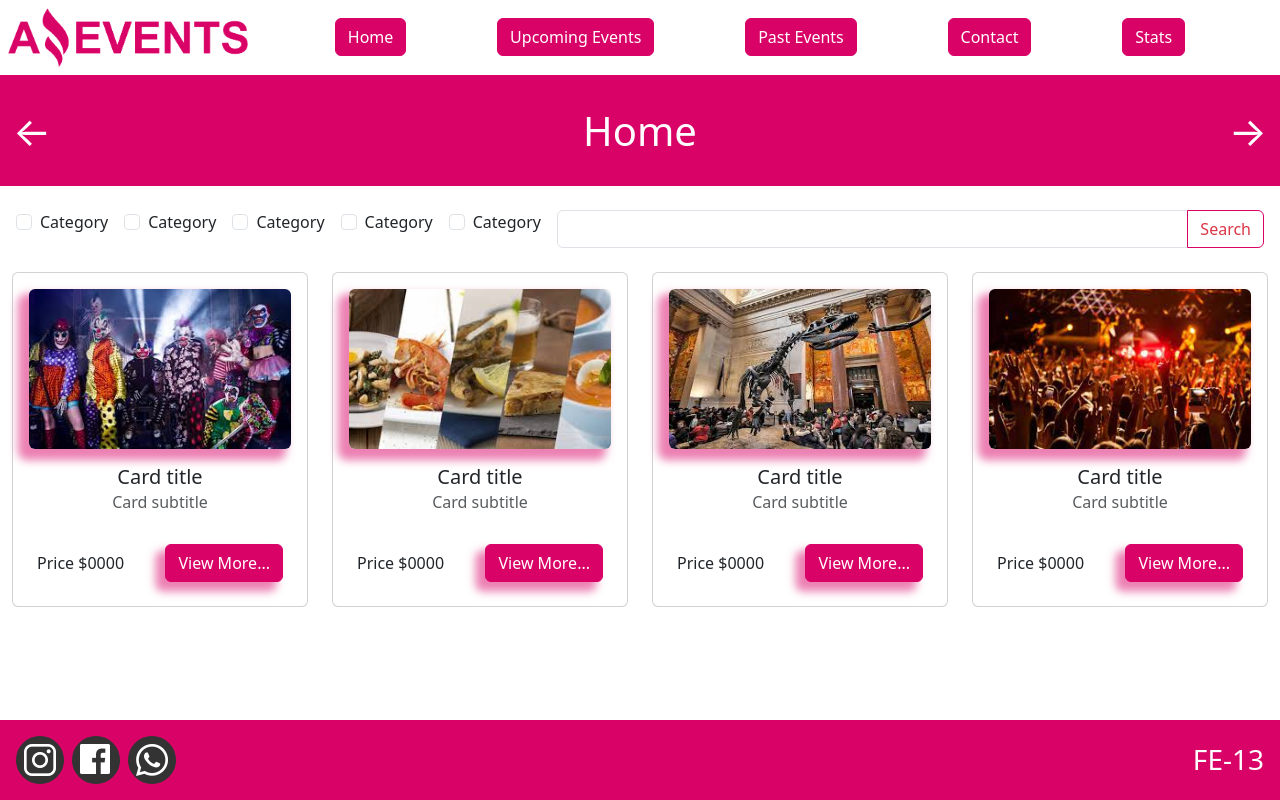
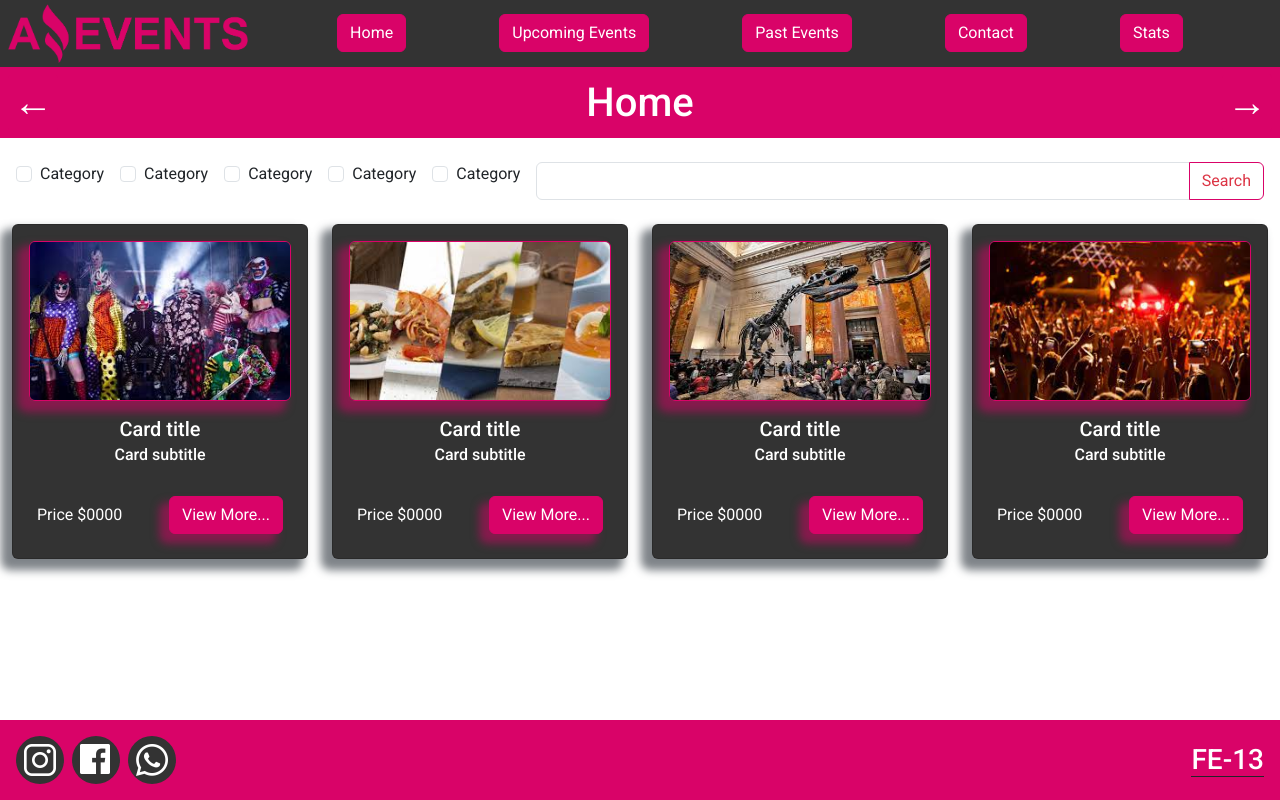
Before and after one commit to lazaronazareno/mindhub, a plain HTML site: page JS-01_Lazaro_Vega_Task/index.html in a window 1280 px wide. Drawn offline with nearby package versions, Linux system fonts and the light colour scheme.

Commit message:
header bg, card hover animation, sizing

```diff
--- a/JS-01_Lazaro_Vega_Task/index.html
+++ b/JS-01_Lazaro_Vega_Task/index.html
@@ -5,6 +5,10 @@
     <meta charset="UTF-8">
     <meta http-equiv="X-UA-Compatible" content="IE=edge">
     <meta name="viewport" content="width=device-width, initial-scale=1.0">
+    <link rel="preconnect" href="https://fonts.googleapis.com">
+    <link rel="preconnect" href="https://fonts.gstatic.com" crossorigin>
+    <link href="https://fonts.googleapis.com/css2?family=Roboto:ital,wght@0,400;0,500;0,700;1,400;1,700&display=swap"
+      rel="stylesheet">
     <link href="https://cdn.jsdelivr.net/npm/bootstrap@5.3.0-alpha1/dist/css/bootstrap.min.css" rel="stylesheet"
       integrity="sha384-GLhlTQ8iRABdZLl6O3oVMWSktQOp6b7In1Zl3/Jr59b6EGGoI1aFkw7cmDA6j6gD" crossorigin="anonymous">
     <link rel="stylesheet" href="styles.css">
@@ -14,7 +18,7 @@
   <body>
     <main class="d-flex flex-column vh-100">
       <header
-        class="container-fluid d-flex flex-column flex-md-row justify-content-between align-items-center px-0 px-sm-2 py-2 border-bottom border-danger">
+        class="container-fluid bg-dark text-white d-flex flex-column flex-md-row justify-content-between align-items-center px-0 px-sm-2 py-1 border-bottom border-danger">
         <img class="ratio ratio-21x9" style="width:15rem;" src="./assets/Logo_Amazing_Events.png"
           alt="Amazing Events Logo">
         <nav class="flex-grow-1">
@@ -37,7 +41,7 @@
           </ul>
         </nav>
       </header>
-      <section class="d-flex justify-content-between align-items-center bg-danger py-4 px-2">
+      <section class="d-flex justify-content-between align-items-center bg-danger py-1 px-2 ">
         <a href="./past-events.html" class="btn btn-danger p-0 px-1"><span class="fs-1">&larr;</span></a>
         <h1 class="text-white">Home</h1>
         <a href="./upcoming-events.html" class="btn btn-danger p-0 px-1"><span class="fs-1">&rarr;</span></a>
@@ -72,11 +76,11 @@
         </form>
         <div class="row row-cols-1 row-cols-lg-4 row-cols-md-2 g-4 m-0">
           <div class="col">
-            <div class="card p-3">
+            <div class="card bg-dark text-white p-3">
               <img src="./assets/Costume_Party.jpg" class="card-img-top rounded" alt="...">
               <div class="card-body text-center">
                 <h5 class="card-title">Card title</h5>
-                <h6 class="card-subtitle mb-2 text-muted">Card subtitle</h6>
+                <h6 class="card-subtitle mb-2 text-white">Card subtitle</h6>
               </div>
               <div class="d-flex justify-content-between align-items-center p-2">
                 <span>Price $0000</span>
@@ -85,11 +89,11 @@
             </div>
           </div>
           <div class="col">
-            <div class="card p-3">
+            <div class="card bg-dark text-white p-3">
               <img src="./assets/Food_Fair.jpg" class="card-img-top rounded" alt="...">
               <div class="card-body text-center">
                 <h5 class="card-title">Card title</h5>
-                <h6 class="card-subtitle mb-2 text-muted">Card subtitle</h6>
+                <h6 class="card-subtitle mb-2 text-white">Card subtitle</h6>
               </div>
               <div class="d-flex justify-content-between align-items-center p-2">
                 <span>Price $0000</span>
@@ -98,11 +102,11 @@
             </div>
           </div>
           <div class="col">
-            <div class="card p-3">
+            <div class="card bg-dark text-white p-3">
               <img src="./assets/Museum_Tour.jpg" class="card-img-top rounded" alt="...">
               <div class="card-body text-center">
                 <h5 class="card-title">Card title</h5>
-                <h6 class="card-subtitle mb-2 text-muted">Card subtitle</h6>
+                <h6 class="card-subtitle mb-2 text-white">Card subtitle</h6>
               </div>
               <div class="d-flex justify-content-between align-items-center p-2">
                 <span>Price $0000</span>
@@ -111,11 +115,11 @@
             </div>
           </div>
           <div class="col">
-            <div class="card p-3">
+            <div class="card bg-dark text-white p-3">
               <img src="./assets/Music_Concert.jpg" class="card-img-top rounded" alt="...">
               <div class="card-body text-center">
                 <h5 class="card-title">Card title</h5>
-                <h6 class="card-subtitle mb-2 text-muted">Card subtitle</h6>
+                <h6 class="card-subtitle mb-2 text-white">Card subtitle</h6>
               </div>
               <div class="d-flex justify-content-between align-items-center p-2">
                 <span>Price $0000</span>
@@ -140,7 +144,7 @@
             <img style="width: 2rem;" src="./assets/whatsapp.png" alt="whatsapp">
           </a>
         </nav>
-        <h3 class="text-white">FE-13</h3>
+        <h3 class="text-white border-bottom border-dark">FE-13</h3>
       </footer>
     </main>
 
--- a/JS-01_Lazaro_Vega_Task/styles.css
+++ b/JS-01_Lazaro_Vega_Task/styles.css
@@ -14,6 +14,7 @@ body {
   margin: 0;
   padding: 0;
   min-height: 100vh;
+  font-family: 'Roboto', sans-serif;
 }
 
 h1, h2, h3, p {
@@ -68,17 +69,35 @@ h1, h2, h3, p {
   box-shadow: 0 0 0 1px #fff, 0 0 0 0.2rem var(--primary)
 }
 
+.card {
+  box-shadow: -0.5rem 0.5rem 0.5rem 0.2rem rgb(73 80 87 / 70%);
+}
+
 .card a {
   box-shadow: -0.5rem 0.5rem 0.5rem 0.1rem rgb(217 3 104 / 50%);
 }
 
-.card a:hover, .card-img-top:hover {
+.card a:hover, .card:hover {
   transition: 0.2s;
   box-shadow: 0rem 0rem 0rem 0rem rgb(217 3 104 / 50%);
 }
 
+.card a:hover {
+  background-color: var(--primary)!important;
+}
+
+.card:hover img {
+  transition: 0.2s;
+  box-shadow: 0rem 0rem 0rem 0rem rgb(217 3 104 / 50%);
+}
+
+.card:hover {
+  border: 1px solid var(--primary);
+}
+
 .card-img-top {
   height: 20vh;
+  border: 1px solid var(--primary);
   box-shadow: -0.5rem 0.5rem 0.5rem 0.2rem rgb(217 3 104 / 50%);
 }
 
```
Also changed, not shown: JS-01_Lazaro_Vega_Task/contact.html (+6 -2 lines), JS-01_Lazaro_Vega_Task/event-details.html (+5 -1 lines), JS-01_Lazaro_Vega_Task/past-events.html (+6 -2 lines), JS-01_Lazaro_Vega_Task/stats.html (+6 -2 lines), JS-01_Lazaro_Vega_Task/upcoming-events.html (+6 -2 lines).
